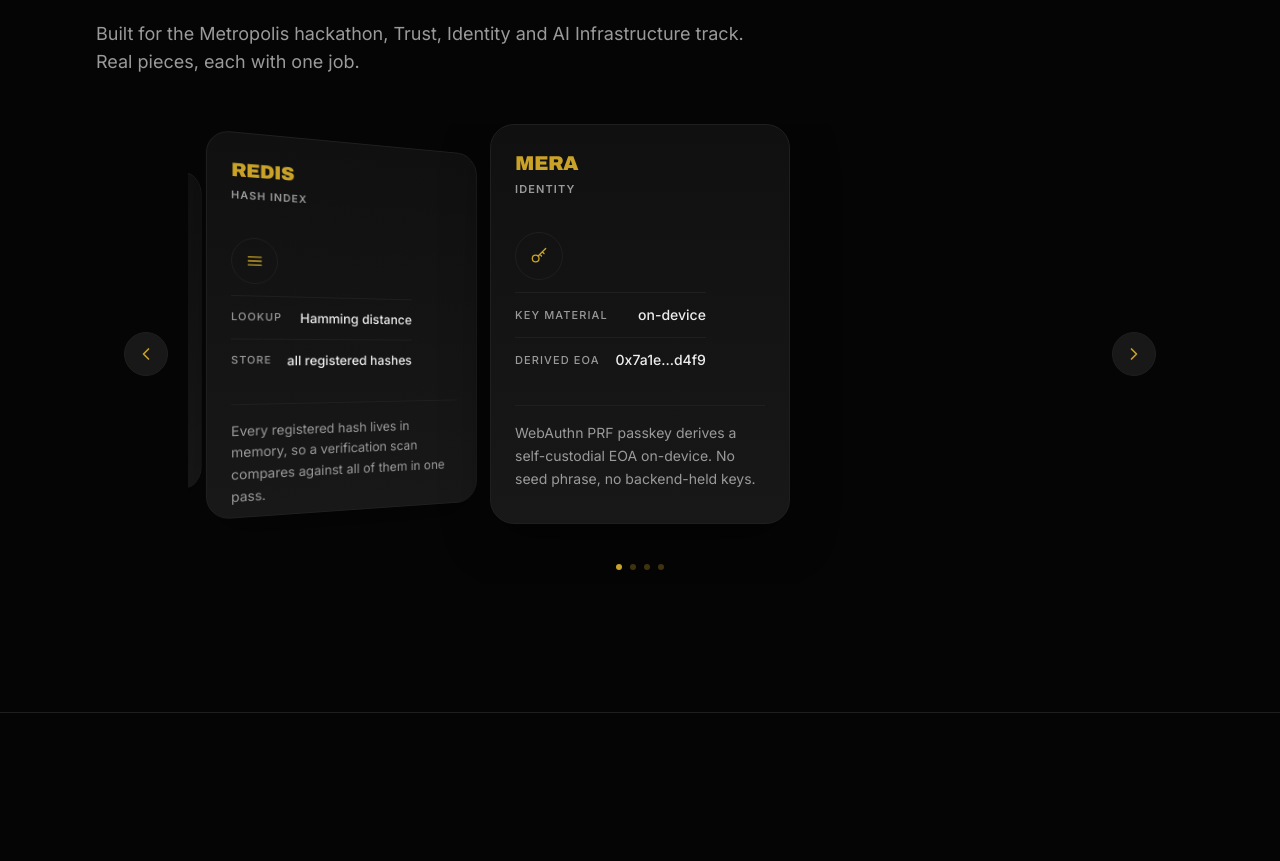
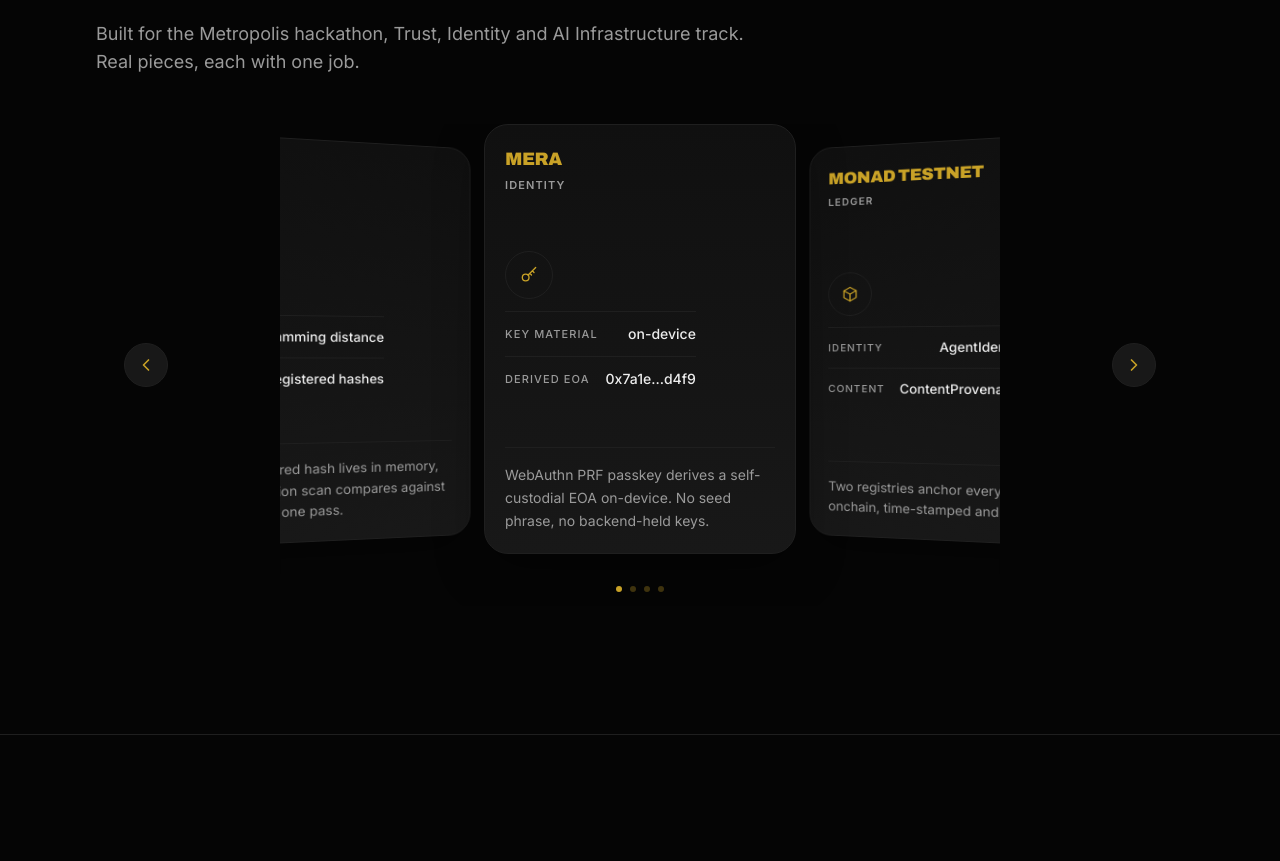
Before and after one commit to Im-A-Nuel/fealty, a Next.js app in the folder frontend/: page / in a window 1280 px wide. Shown: the part 3620-4481 px from the top of the page. Built offline with nearby package versions, Linux system fonts and the light colour scheme.

Commit message:
fix(frontend): rebalance stack carousel layout

```diff
--- a/frontend/src/components/stack.tsx
+++ b/frontend/src/components/stack.tsx
@@ -60,9 +60,9 @@
     role: "Fingerprint",
     body: "A 64-bit perceptual hash per file, computed from the pixels, so it survives re-encoding.",
     visual: (
-      <div className="w-full rounded-xl border border-line bg-surface2 p-4">
+      <div className="w-full rounded-xl border border-line bg-surface2 p-3.5">
         <p className="text-[11px] font-medium uppercase tracking-widest text-muted">phash · 64 bit</p>
-        <PhashGrid seed={4} className="mt-3" />
+        <PhashGrid seed={4} className="mx-auto mt-3 max-w-[172px]" />
       </div>
     ),
   },
@@ -96,17 +96,17 @@
 const css = `
   .carousal-fealty {
     width: 100%;
-    max-width: 932px;
-    height: 460px;
-    padding-bottom: 46px !important;
+    max-width: 720px;
+    height: 482px;
+    padding-bottom: 44px !important;
     overflow: hidden;
   }
 
   .carousal-fealty .swiper-slide {
     background-position: center;
     background-size: cover;
-    width: 300px;
-    height: 400px;
+    width: 312px;
+    height: 430px;
     z-index: 1;
   }
 
@@ -187,9 +187,9 @@
                 loopAdditionalSlides={2}
                 watchSlidesProgress={true}
                 coverflowEffect={{
-                  rotate: 30,
-                  stretch: 0,
-                  depth: 100,
+                  rotate: 18,
+                  stretch: -8,
+                  depth: 82,
                   modifier: 1,
                   slideShadows: false,
                 }}
@@ -210,14 +210,14 @@
               >
                 {stack.map((item) => (
                   <SwiperSlide key={item.name}>
-                    <div className="flex h-full flex-col rounded-3xl border border-line p-6 bg-[linear-gradient(180deg,#101010_0%,#181818_100%)] shadow-[0_16px_48px_rgba(0,0,0,0.4)]">
-                      <p className="font-display text-xl font-black uppercase tracking-tight text-gold">
+                    <div className="flex h-full flex-col rounded-3xl border border-line bg-[linear-gradient(180deg,#101010_0%,#181818_100%)] p-5 shadow-[0_16px_48px_rgba(0,0,0,0.4)]">
+                      <p className="font-display text-lg font-black uppercase tracking-tight text-gold">
                         {item.name}
                       </p>
                       <p className="mt-1 text-[11px] font-semibold uppercase tracking-widest text-muted">
                         {item.role}
                       </p>
-                      <div className="my-6 flex min-h-[10rem] items-center">{item.visual}</div>
+                      <div className="my-4 flex min-h-[10rem] flex-1 items-center">{item.visual}</div>
                       <p className="border-t border-line pt-4 text-sm leading-relaxed text-muted">
                         {item.body}
                       </p>
```
